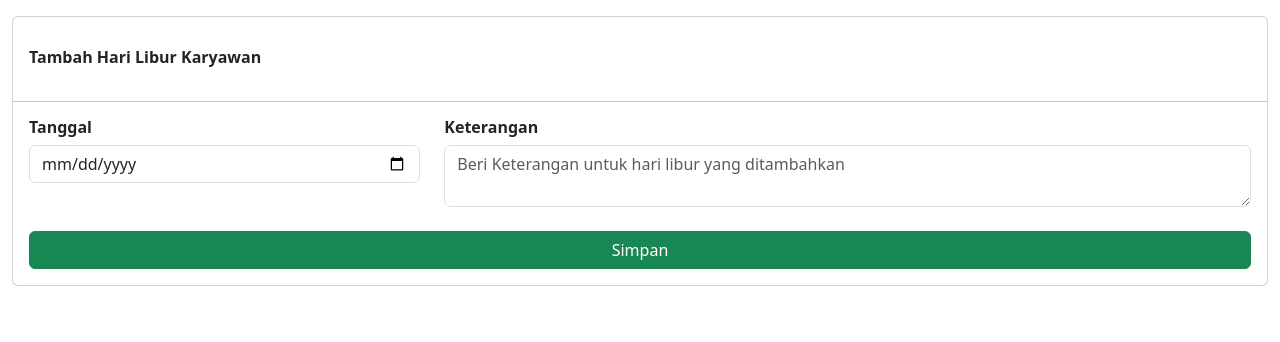
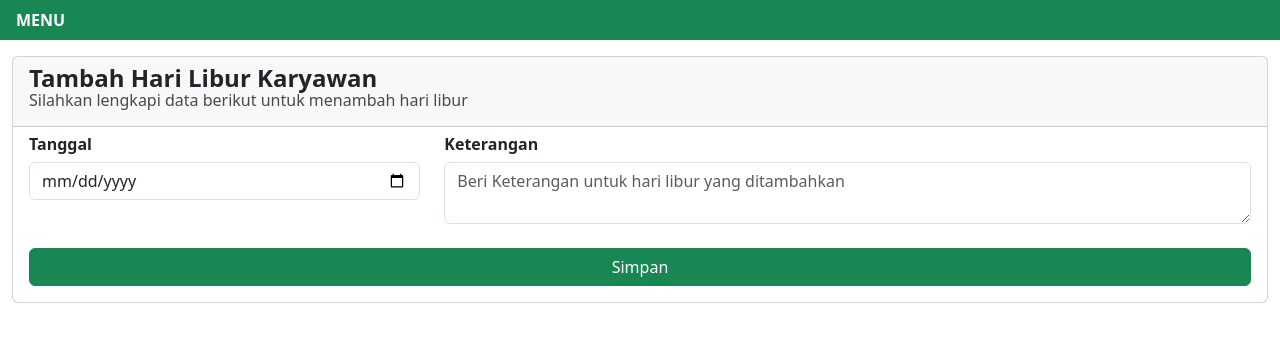
Before and after one commit to maulana19/absensi, a Flask app: page /tambah-libur in a window 1280 px wide. Shown: the top 342 px of the page. Run offline with Flask 3, Linux system fonts and the light colour scheme; parts of the project's set-up code (start-up, migrations or seed data) failed here and were passed over; some libraries are stand-ins or nearby versions.

Commit message:
continue finishing templating file

```diff
--- a/app.py
+++ b/app.py
@@ -300,7 +300,7 @@ def hapusLembur(id):
     return redirect('/lembur')
 
 @app.route('/ubah-lembur/<id>', methods = ["GET", "POST"])
-def ubahLembuar(id):
+def ubahLembur(id):
     if request.method == "GET":
         data = searchDataLemburById(id)
         print(data)
@@ -310,6 +310,14 @@ def ubahLembuar(id):
             updateLembur(request.form['total_jam'],'total_jam', id)
         return redirect('/lembur')
 
+@app.route('/cari-lembur')
+def cari_lembur():
+    search_key = request.args.get('key')
+    if search_key == "":
+        return redirect('/lembur')
+
+    data_search = searchDataLembur(search_key)
+    return render_template("Pages/absen/lembur/list.html", data = data_search)
 @app.route('/gaji-karyawan', methods=['GET'])
 def gajikaryawan():
     data = []
--- a/templates/Pages/absen/libur/tambah.html
+++ b/templates/Pages/absen/libur/tambah.html
@@ -1,21 +1,25 @@
-<!DOCTYPE html>
-<html lang="en">
-<head>
-    <meta charset="UTF-8">
-    <meta name="viewport" content="width=device-width, initial-scale=1.0">
-    <title>Halaman Tambah Libur</title>
-    <link href="https://cdn.jsdelivr.net/npm/bootstrap@5.3.7/dist/css/bootstrap.min.css" rel="stylesheet"
-        integrity="sha384-LN+7fdVzj6u52u30Kp6M/trliBMCMKTyK833zpbD+pXdCLuTusPj697FH4R/5mcr" crossorigin="anonymous">
-</head>
-<body>
-    <div class="container-fluid">
+{% extends 'base.html' %}
+
+{% block title %}
+    Tambah Hari Libur
+{% endblock %}
+
+{% block navbar %}
+    <nav class="navbar navbar-light bg-success" style="position: sticky;">
+        <a class="ms-3" style="text-decoration: none;color: white;font-weight: bold;" data-bs-toggle="offcanvas"
+            href="#offcanvasExample" role="button" aria-controls="offcanvasExample">
+            MENU
+        </a>
+    </nav>
+{% endblock %}
+
+{% block content %}
     <div class="card mt-3">
-            <br>
-            <div class="ms-3 mt-1">
-                <p><b>Tambah Hari Libur Karyawan</b></p>
+        <div class="card-header">
+            <h4 class="mt-2" style="line-height: 0.4;"><b>Tambah Hari Libur Karyawan</b></h4>
+            <h6 style="color: rgb(73, 73, 73);">Silahkan lengkapi data berikut untuk menambah hari libur</h6>
         </div>
-            <hr>
-            <form action="/tambah-libur" method="post" class="ms-3 mb-3">
+        <form action="/tambah-libur" method="post" class="ms-3 mb-3 mt-2">
             <div class="row pe-3">
                 <div class="col-md-4">
                     <div>
@@ -37,11 +41,4 @@
             </div>
         </form>
     </div>
-    </div>
-
-
-    <script src="https://cdn.jsdelivr.net/npm/bootstrap@5.3.7/dist/js/bootstrap.bundle.min.js"
-        integrity="sha384-ndDqU0Gzau9qJ1lfW4pNLlhNTkCfHzAVBReH9diLvGRem5+R9g2FzA8ZGN954O5Q"
-        crossorigin="anonymous"></script>
-</body>
-</html>
+{% endblock %}
--- a/templates/base.html
+++ b/templates/base.html
@@ -45,16 +45,31 @@
                     </li>
                     <li class="mb-1 nav-item">
                         <a href="#" class="nav-link  {{ 'collapsed' if request.path == '/absensi' }}" aria-current="page" data-bs-toggle="collapse"
-                            data-bs-target="#dashboard-collapse" style="color: black;" aria-expanded=" {{ 'true' if request.path == '/absensi' else 'false' }}">
+                            data-bs-target="#dashboard-collapse" style="color: black;" aria-expanded=" {{ 'true' if request.path == '/absensi'else 'false' }}">
                             ABSENSI
                         </a>
-                        <div class="collapse  {{ 'show' if request.path == '/absensi' }} ms-2" id="dashboard-collapse">
+                        <div class="collapse  {{ 'show' if request.path == '/absensi' }} {{ 'show' if request.path == '/izin' }} {{ 'show' if request.path == '/izin-jam' }} {{ 'show' if request.path == '/lembur' }} {{ 'show' if request.path == '/libur' }} ms-2" id="dashboard-collapse">
                             <ul class="btn-toggle-nav list-unstyled fw-normal pb-1 small">
                                 <li><a href="/absensi" class="nav-link  {{ 'aktif' if request.path == '/absensi' }} link-dark">Rekap Absensi</a></li>
                                 <li><a href="/izin" class="nav-link link-dark {{ 'aktif' if request.path == '/izin' }}">Izin</a></li>
                                 <li><a href="/izin-jam" class="nav-link link-dark {{ 'aktif' if request.path == '/izin-jam' }}">Izin (Jam)</a></li>
                                 <li><a href="/lembur" class="nav-link link-dark {{ 'aktif' if request.path == '/lembur' }}">Lembur</a></li>
                                 <li><a href="/libur" class="nav-link link-dark {{ 'aktif' if request.path == '/libur' }}">Hari Libur</a></li>
+                            </ul>
+                        </div>
+                    </li>
+                    <li class="mb-1 nav-item">
+                        <a href="#" class="nav-link " aria-current="page" data-bs-toggle="collapse"
+                            data-bs-target="#karyawan-collapse" style="color: black;" aria-expanded="false">
+                            KARYAWAN
+                        </a>
+                        <div class="collapse  {{ 'show' if request.path == '/gaji-karyawan' }} {{ 'show' if request.path == '/insentif' }} {{ 'show' if request.path == '/pinjaman-pajak' }} {{ 'show' if request.path == '/komplain' }} {{ 'show' if request.path == '/daftar-karyawan' }} ms-2" id="karyawan-collapse">
+                            <ul class="btn-toggle-nav list-unstyled fw-normal pb-1 small">
+                                <li><a href="/gaji-karyawan" class="nav-link  {{ 'aktif' if request.path == '/gaji-karyawan' }} link-dark">Gaji Karyawan</a></li>
+                                <li><a href="/daftar-karyawan" class="nav-link link-dark {{ 'aktif' if request.path == '/daftar-karyawan' }}">Karyawan</a></li>
+                                <li><a href="/insentif" class="nav-link link-dark {{ 'aktif' if request.path == '/insentif' }}">Insentif</a></li>
+                                <li><a href="/pinjaman-pajak" class="nav-link link-dark {{ 'aktif' if request.path == '/pinjaman-pajak' }}">Potongan Pinjaman dan Pajak</a></li>
+                                <li><a href="/komplain" class="nav-link link-dark {{ 'aktif' if request.path == '/komplain' }}">Komplain</a></li>
                             </ul>
                         </div>
                     </li>
@@ -73,30 +88,6 @@
                             </ul>
                         </div>
                     </li>
-                    <li>
-                        <a href="#" class="nav-link link-dark">
-                            <svg class="bi me-2" width="16" height="16">
-                                <use xlink:href="#table"></use>
-                            </svg>
-                            Orders
-                        </a>
-                    </li>
-                    <li>
-                        <a href="#" class="nav-link link-dark">
-                            <svg class="bi me-2" width="16" height="16">
-                                <use xlink:href="#grid"></use>
-                            </svg>
-                            Products
-                        </a>
-                    </li>
-                    <li>
-                        <a href="#" class="nav-link link-dark">
-                            <svg class="bi me-2" width="16" height="16">
-                                <use xlink:href="#people-circle"></use>
-                            </svg>
-                            Customers
-                        </a>
-                    </li>
                 </ul>
             </div>
         </div>
```
Also changed, not shown: Function/loadData.py (+7 -0 lines), templates/Pages/absen/lembur/list.html (+4 -4 lines), templates/Pages/absen/libur/edit.html (+33 -15 lines), templates/Pages/absen/libur/list.html (+21 -22 lines). Lines whose indentation alone changed are shown as unchanged.
